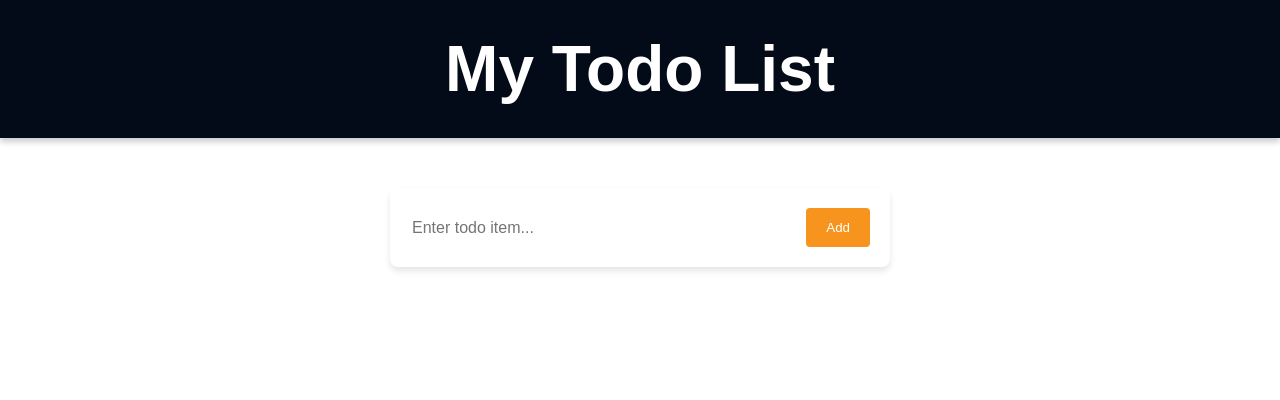
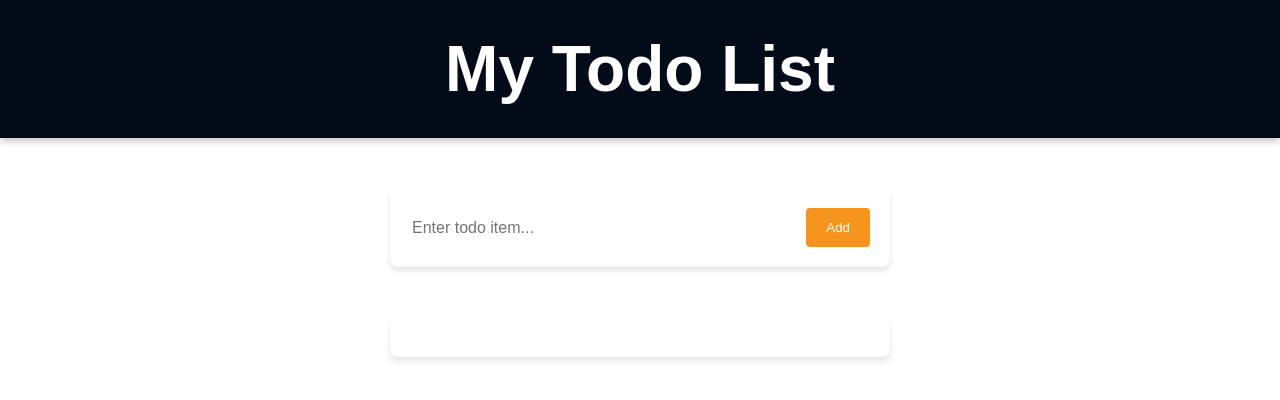
Before and after one commit to ameh-samson/todo-app, a React (Vite) app: page / in a window 1280 px wide. Shown: the top 400 px of the page. Built offline with nearby package versions, Linux system fonts and the light colour scheme.

Commit message:
styles todo list

```diff
--- a/src/components/Todo/Todo.jsx
+++ b/src/components/Todo/Todo.jsx
@@ -1,7 +1,7 @@
 import { useState } from "react";
 import styles from "./Todo.module.css";
 import Form from "../Form/Form";
-import TodoList from "./TodoList";
+import TodoList from "../TodoList/TodoList";
 
 const Todo = () => {
   const [todos, setTodos] = useState([]);
--- a/src/components/Todo/TodoList.jsx
+++ b/src/components/TodoList/TodoList.jsx
@@ -1,8 +1,8 @@
-import TodoItem from "./TodoItem";
-
+import TodoItem from "../TodoItem/TodoItem";
+import styles from "./TodoList.module.css";
 const TodoList = ({ todos }) => {
   return (
-    <div>
+    <div className={styles.todoList}>
       {todos.map((item) => (
         <TodoItem item={item} key={item} />
       ))}
--- /dev/null
+++ b/src/components/TodoList/TodoList.module.css
@@ -0,0 +1,9 @@
+.todoList {
+  background: #fff;
+  border-radius: 8px;
+  box-shadow: 0 4px 6px rgba(0, 0, 0, 0.1);
+  width: 500px;
+  margin: 0 auto;
+  margin-top: 50px;
+  padding: 20px;
+}
```
Also changed, not shown: src/components/TodoItem/TodoItem.jsx (renamed from src/components/Todo/TodoItem.jsx), src/components/TodoItem/TodoItem.module.css (added).
